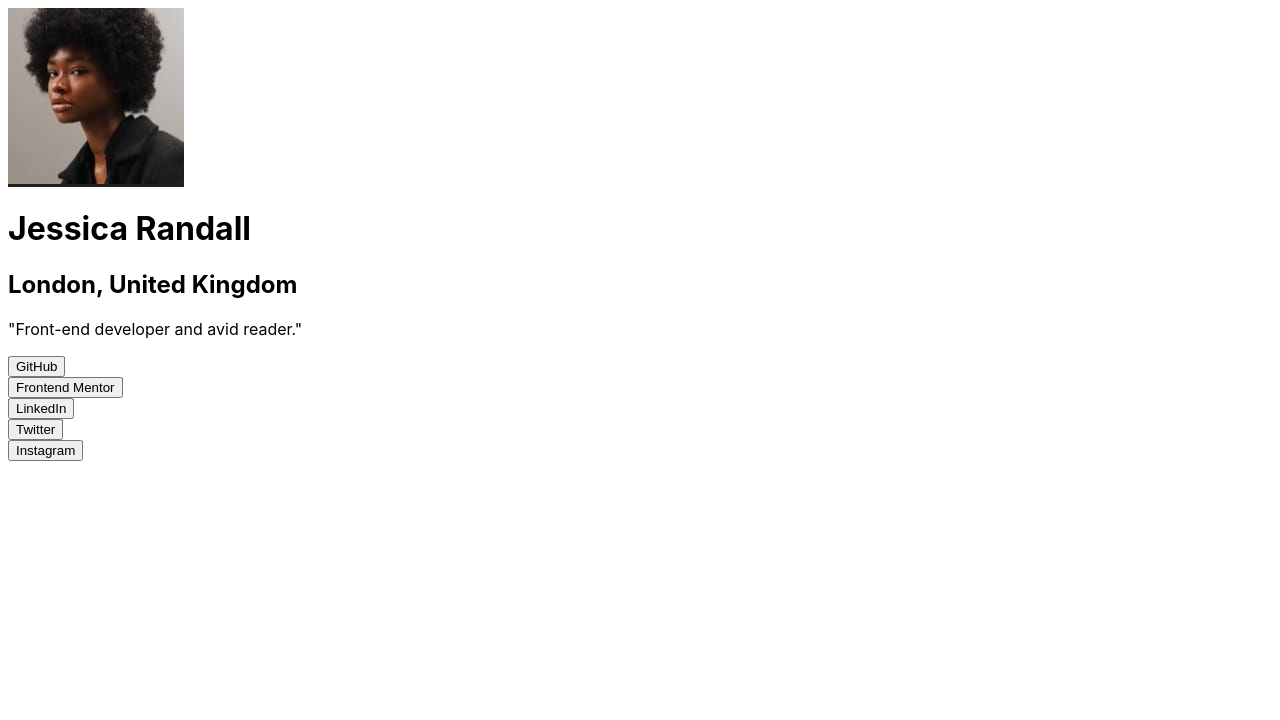
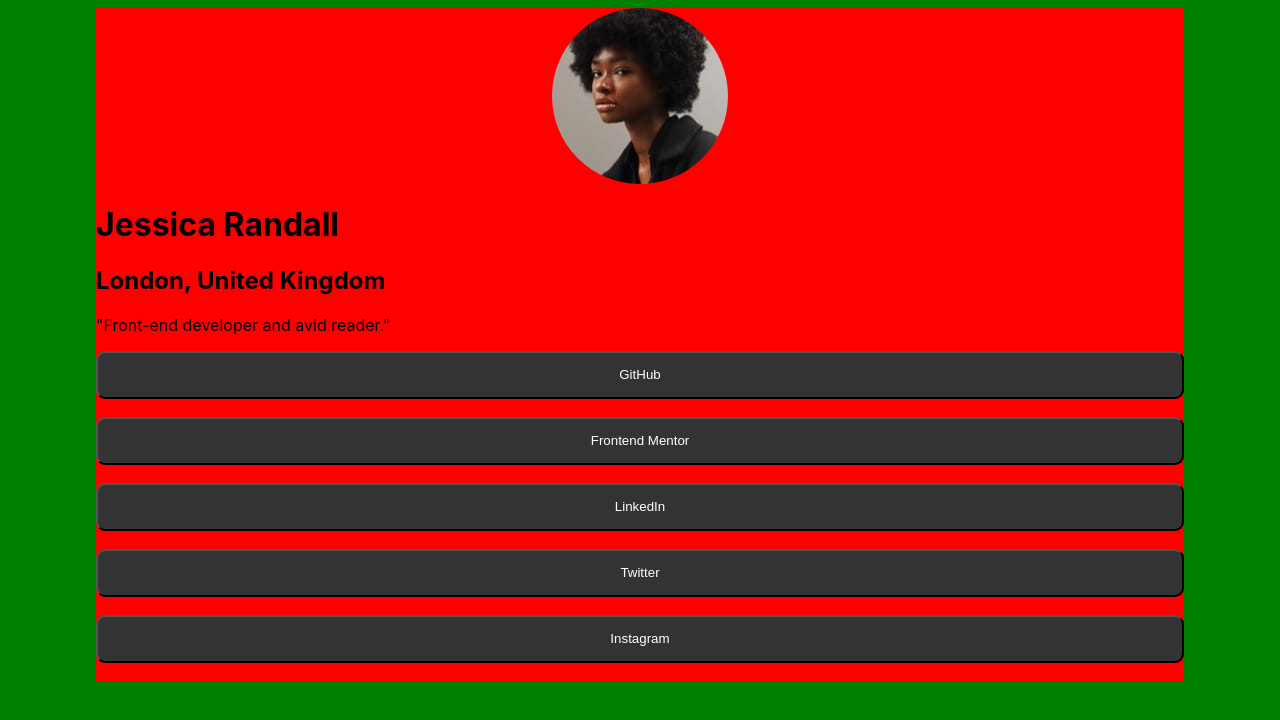
Before and after one commit to Lukas3162000/Social_links, a plain HTML site: page index.html in a window 1280 px wide. Drawn offline with Linux system fonts and the light colour scheme.

Commit message:
Css tweeks, display flex stuff && versuch, das img zu zentrieren

```diff
--- a/index.html
+++ b/index.html
@@ -13,7 +13,7 @@
   <card>
     <content>
       <profile_picture>
-        <img src="assets\images\avatar-jessica.jpeg">
+        <img src="assets\images\avatar-jessica.jpeg" alt="Jessicas Profile Picture">
       </profile_picture>
 
       <text>
--- a/style.css
+++ b/style.css
@@ -1,6 +1,35 @@
+html,body{
+    background-color: green;
+    display: flex;
+    justify-content: center;
+}
 card {
-    background-color: #1e1e1e;
+    width: clamp(327,50vw,381);
+    background-color: red;
+    box-sizing: border-box;
+
 }
 content {
-    font-family: Inter;
+    font-family: inter;
 }
+content profile_picture img{
+    border-radius: 50%;
+    display: block;
+    justify-self: center;
+    align-items: center;
+}
+
+button{
+    border-radius: 9px;
+    min-width: 85vw;
+    max-width: 80vw;
+    padding-top: 14.5px;
+    padding-bottom: 14.5px;
+
+    color: #ffffff;
+    background-color: #333333;
+
+    display: flex;
+    justify-content: center;
+
+}
```
